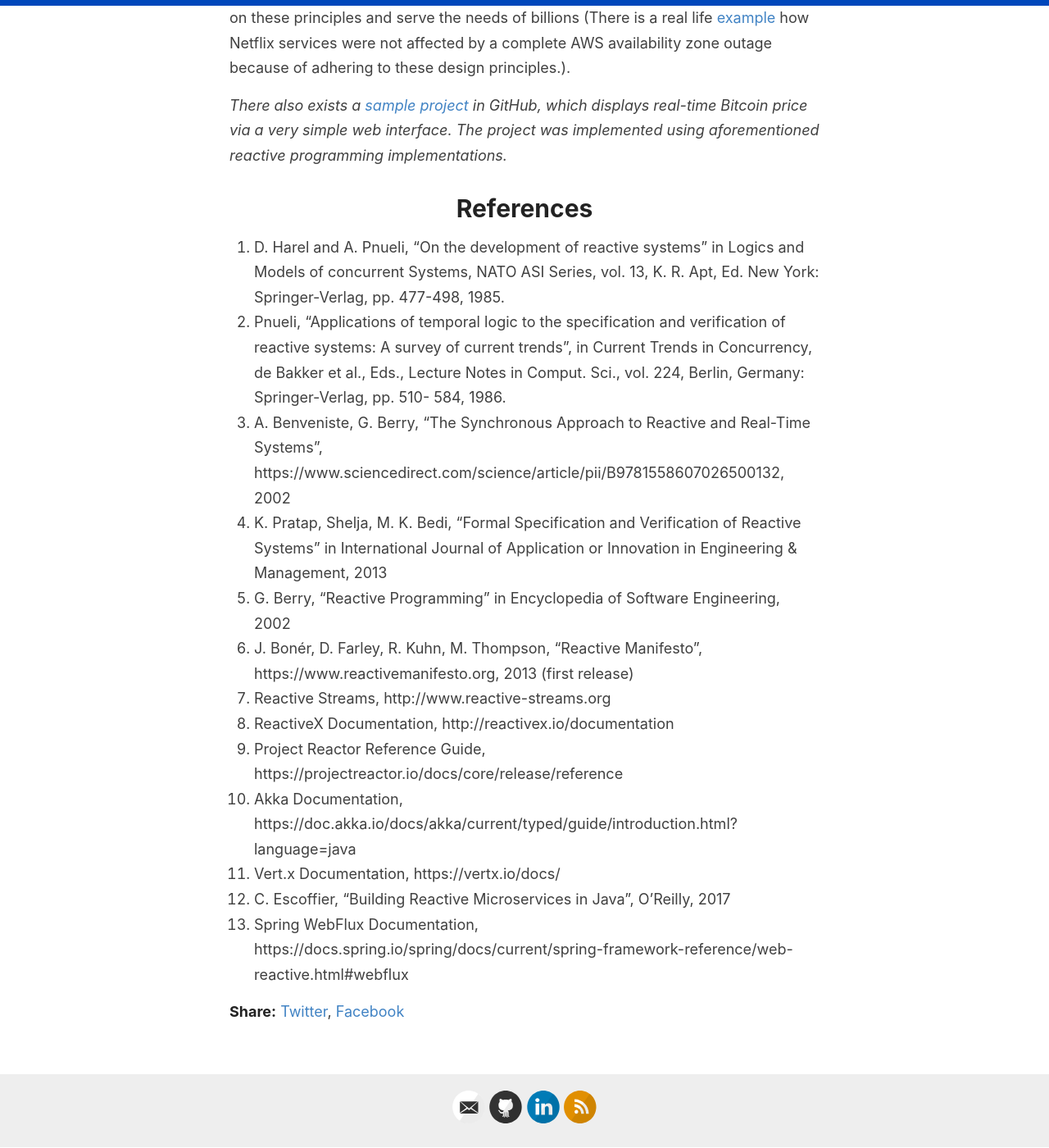
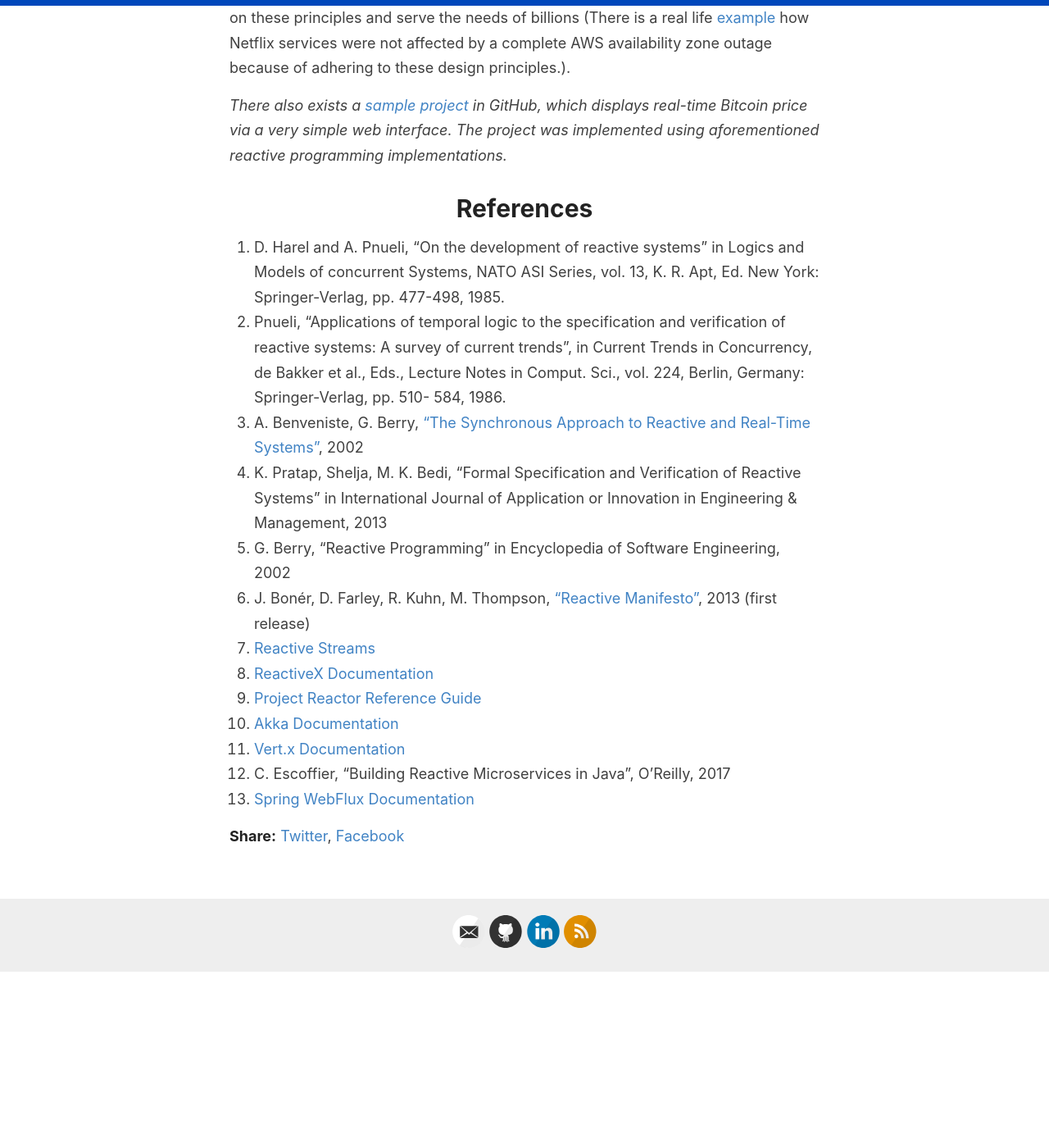
Before and after one commit to selcuksert/selcuksert.github.io, a Jekyll site: the page built from _posts/2021-11-26-reactive-programming.md, in a window 1280 px wide and 1400 px high, scrolled down 17990 px. Shown: the whole window at 82% size. Built offline with Jekyll 4.4.1, drawn with Linux system fonts in a browser that asks for light colours; after the commit the page ends 19175 px from its top, so only the background shows below that.

Commit message:
Updated reactive programming blog.

```diff
--- a/_posts/2021-11-26-reactive-programming.md
+++ b/_posts/2021-11-26-reactive-programming.md
@@ -235,14 +235,14 @@ _There also exists a [sample project](https://github.com/selcuksert/reactive-pro
 # References
 1. D. Harel and A. Pnueli, "On the development of reactive systems" in Logics and Models of concurrent Systems, NATO ASI Series, vol. 13, K. R. Apt, Ed. New York: Springer-Verlag, pp. 477-498, 1985.
 2. Pnueli, "Applications of temporal logic to the specification and verification of reactive systems: A survey of current trends", in Current Trends in Concurrency, de Bakker et al., Eds., Lecture Notes in Comput. Sci., vol. 224, Berlin, Germany: Springer-Verlag, pp. 510- 584, 1986.
-3. A. Benveniste, G. Berry, “The Synchronous Approach to Reactive and Real-Time Systems”, https://www.sciencedirect.com/science/article/pii/B9781558607026500132, 2002
+3. A. Benveniste, G. Berry, [“The Synchronous Approach to Reactive and Real-Time Systems”](https://www.sciencedirect.com/science/article/pii/B9781558607026500132), 2002
 4. K. Pratap, Shelja, M. K. Bedi, “Formal Specification and Verification of Reactive Systems” in International Journal of Application or Innovation in Engineering & Management, 2013
 5. G. Berry, “Reactive Programming” in Encyclopedia of Software Engineering, 2002
-6. J. Bonér, D. Farley, R. Kuhn, M. Thompson, “Reactive Manifesto”, https://www.reactivemanifesto.org, 2013 (first release)
-7. Reactive Streams, http://www.reactive-streams.org
-8. ReactiveX Documentation, http://reactivex.io/documentation
-9. Project Reactor Reference Guide, https://projectreactor.io/docs/core/release/reference
-10. Akka Documentation, https://doc.akka.io/docs/akka/current/typed/guide/introduction.html?language=java
-11. Vert.x Documentation, https://vertx.io/docs/
+6. J. Bonér, D. Farley, R. Kuhn, M. Thompson, [“Reactive Manifesto”](https://www.reactivemanifesto.org), 2013 (first release)
+7. [Reactive Streams](http://www.reactive-streams.org)
+8. [ReactiveX Documentation](http://reactivex.io/documentation)
+9. [Project Reactor Reference Guide](https://projectreactor.io/docs/core/release/reference)
+10. [Akka Documentation](https://doc.akka.io/docs/akka/current/typed/guide/introduction.html?language=java)
+11. [Vert.x Documentation](https://vertx.io/docs/)
 12. C. Escoffier, “Building Reactive Microservices in Java”, O’Reilly, 2017
-13. Spring WebFlux Documentation, https://docs.spring.io/spring/docs/current/spring-framework-reference/web-reactive.html#webflux
+13. [Spring WebFlux Documentation](https://docs.spring.io/spring/docs/current/spring-framework-reference/web-reactive.html#webflux)
```
